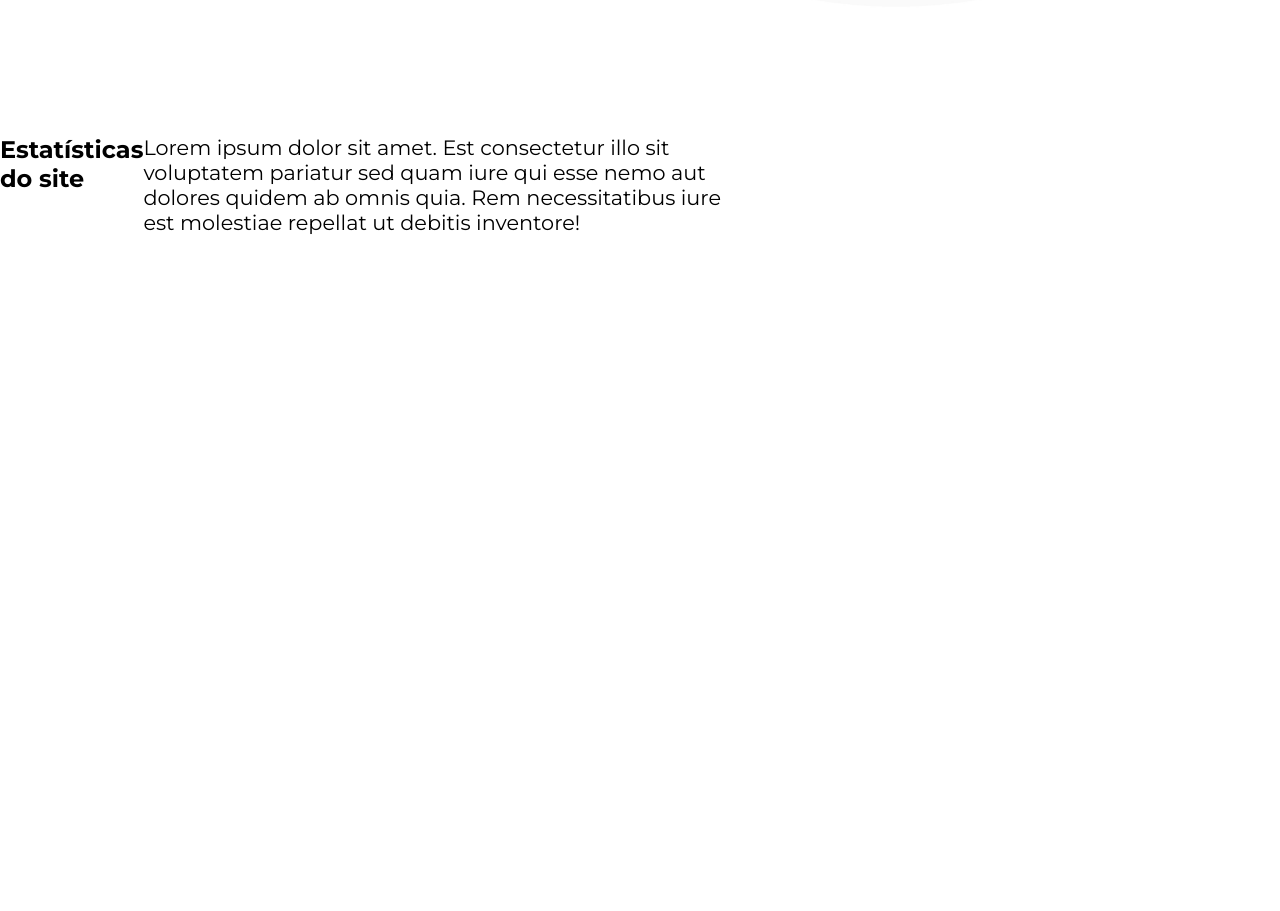
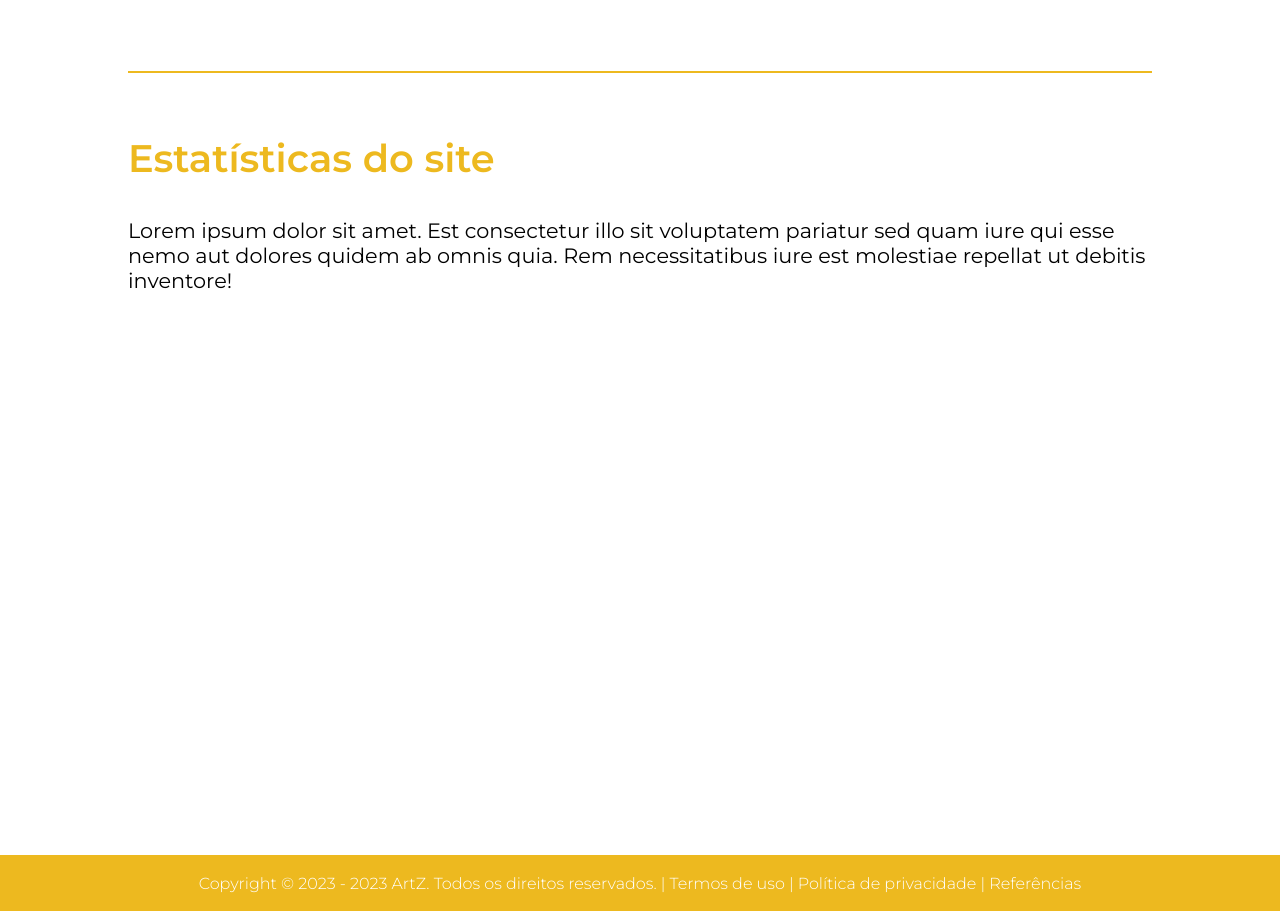
Before and after one commit to luuh-oliveira/projeto-artz, a plain HTML site: page index.html in a window 1280 px wide. Shown: the part 1420-2331 px from the top of the page. Before the commit the page ends 1705 px from the top, so only its background shows below. Drawn offline with Linux system fonts and the light colour scheme.

Commit message:
Modelo da página home concluída

```diff
--- a/css/style-global.css
+++ b/css/style-global.css
@@ -17,6 +17,7 @@
 .container {
     display: flex;
     width: 80%;
+    height: 100%;
 }
 
 .header .container {
@@ -44,3 +45,28 @@
     border-radius: 8px;
     cursor: pointer;
 }
+
+/* FOOTER */
+
+.footer {
+    display: flex;
+    justify-content: center;
+    height: 7vh;
+    background-color: #EDB91F;
+}
+
+.footer .container {
+    align-items: center;
+    justify-content: center;
+}
+
+#txt_footer {
+    font-size: medium;
+    font-weight: 300;
+    color: white;
+}
+
+.footer a {
+    text-decoration: none;
+    color: white;
+}
--- a/css/style-home.css
+++ b/css/style-home.css
@@ -56,6 +56,11 @@
     padding-bottom: 10%;
 }
 
+.secao2 .container {
+    border-bottom: #EDB91F solid 2px;
+    padding-bottom: 5%;
+}
+
 .conteudo {
     display: flex;
     justify-content: space-between;
@@ -63,10 +68,11 @@
     height: 100%;
 }
 
-.secao2 h2 {
+.secao2 h2, .secao3 h2 {
     font-size: 2.4rem;
     font-weight: 600;
     color: #EDB91F;
+    user-select: none;
 }
 
 .secao2 .texto {
@@ -75,11 +81,12 @@
     align-items: center;
     justify-content: center;
     width: 50%;
-    gap: 5%;
+    height: 100%;
+    gap: 3%;
 }
 
 p {
-    font-size: 1.3rem;
+    font-size: 130%;
 }
 
 #button_saiba_mais {
@@ -91,6 +98,7 @@ p {
     font-size: large;
     font-weight: 400;
     cursor: pointer;
+    user-select: none;
 }
 
 .secao2 .img{
@@ -98,10 +106,24 @@ p {
     justify-content: center;
     align-items: center;
     width: 50%;
+    height: 100%;
+    user-select: none;
 }
 
 #img_secao2 {
-    height: 90%;
+    height: auto;
+    width: 90%;
 }
 
 /* SEÇÃO 3 */
+
+.secao3 {
+    display: flex;
+    justify-content: center;
+    height: 90vh;
+}
+
+.secao3 .container {
+    flex-direction: column;
+    gap: 5%;
+}
--- a/index.html
+++ b/index.html
@@ -69,7 +69,12 @@
             <h2>Estatísticas do site</h2>
             <p>Lorem ipsum dolor sit amet. Est consectetur illo sit voluptatem pariatur sed quam iure qui esse nemo aut
                 dolores quidem ab omnis quia. Rem necessitatibus iure est molestiae repellat ut debitis inventore! </p>
-            <canvas></canvas>
+        </div>
+    </div>
+
+    <div class="footer">
+        <div class="container">
+            <p id="txt_footer">Copyright © 2023 - 2023 ArtZ. Todos os direitos reservados. | <a href=""> Termos de uso</a> | <a href="">Política de privacidade</a> | <a href="">Referências</a></p>
         </div>
     </div>
 
```
